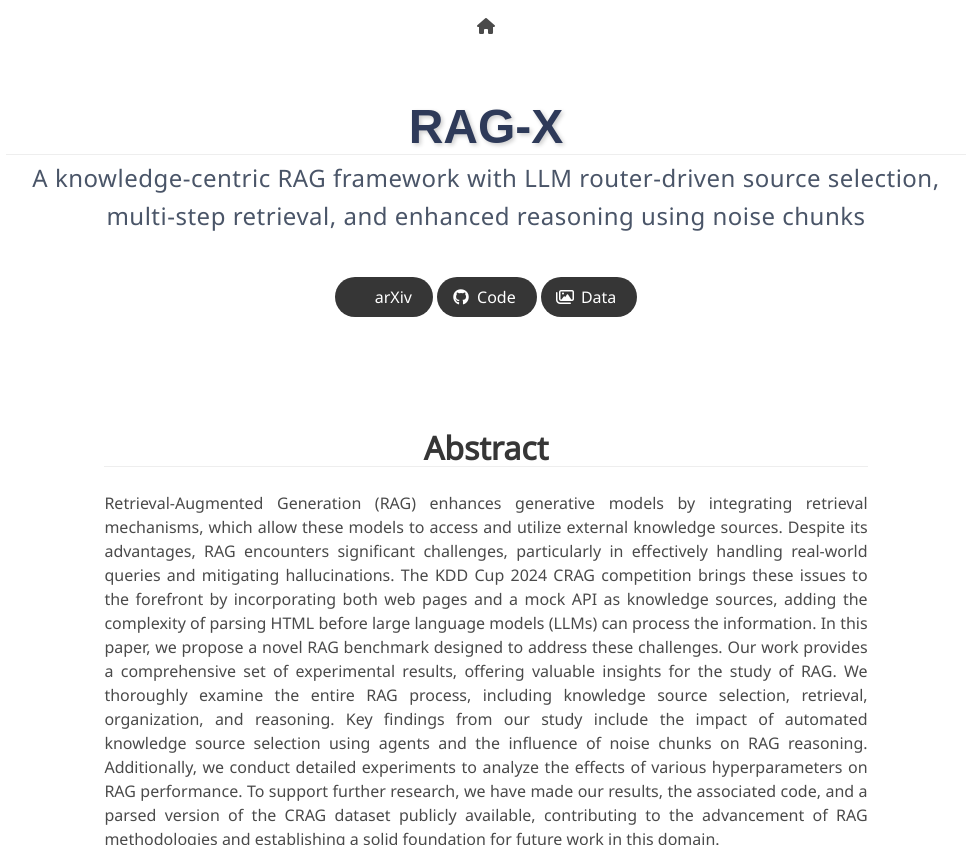
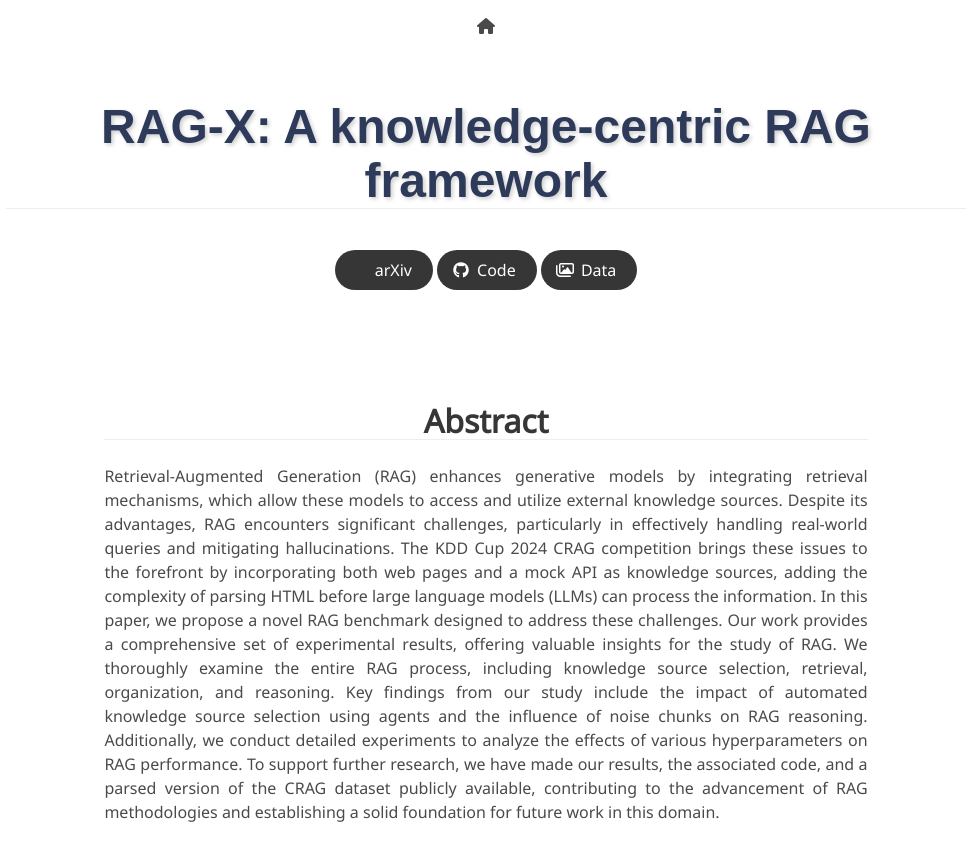
Before and after one commit to USTC-RAG-X/USTC-RAG-X.github.io, a plain HTML site: page index.html in a window 1280 px wide. Shown: the top 845 px of the page, without its empty margins (154-1122 px from the left). Drawn offline with nearby package versions, Linux system fonts and the light colour scheme; some icons are missing; a web font is replaced by a local one.

Commit message:
修改标题样式

```diff
--- a/index.html
+++ b/index.html
@@ -126,11 +126,8 @@
     <div class="container is-max-desktop">
       <div class="columns is-centered">
         <div class="column has-text-centered">
-          <!-- <h2 class="title is-1 publication-title">RAG-X: A knowledge-centric RAG framework with LLM router-driven source selection, multi-step retrieval, and enhanced reasoning using noise chunks</h2> -->
-          <h2 class="title is-1 publication-title">
-            RAG-X
-          </h2>
-          <p class="subtitle">A knowledge-centric RAG framework with LLM router-driven source selection, multi-step retrieval, and enhanced reasoning using noise chunks</p>
+          <h2 class="title is-1 publication-title">RAG-X: A knowledge-centric RAG framework</h2>
+
 
           <!-- <div class="is-size-5 publication-authors">
             <span class="author-block">
```
